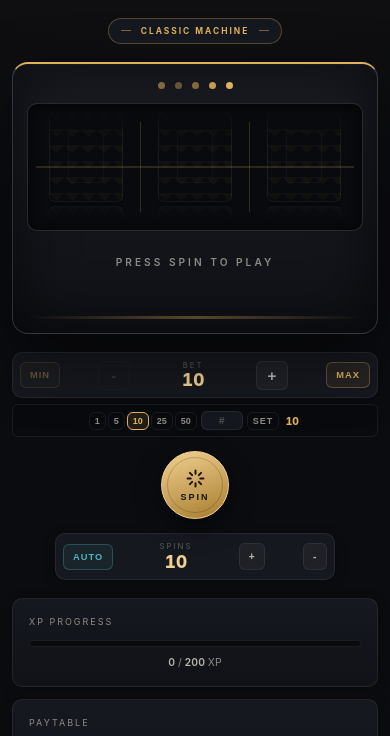
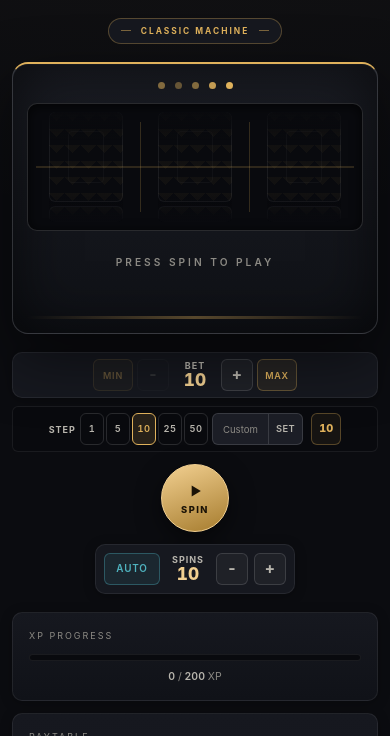
Before and after one commit to leaffoil/SLOP-MACHINE, a plain HTML site: page index.html in a window 390 px wide. Shown: the part 108-844 px from the top of the page. Drawn offline with Linux system fonts and the light colour scheme.

Commit message:
Refine gameplay controls and fix auto-spin stop

```diff
--- a/css/responsive.css
+++ b/css/responsive.css
@@ -68,22 +68,26 @@
   .reel-divider { height: 90px; }
 
   .controls-panel {
+    --ctrl-h: 32px;
     grid-template-columns: minmax(0, 1fr);
+    grid-template-areas: 'bet' 'spin' 'auto';
     justify-items: center;
-    gap: 14px;
+    gap: 16px;
     max-width: 420px;
   }
-  .bet-group { width: 100%; }
-  .bet-controls, .auto-controls { padding: 7px; }
-  .ctrl-btn { padding: 7px 9px; font-size: 0.68rem; }
-  .ctrl-btn.ctrl-step { min-width: 32px; }
-  .increment-controls { padding: 6px; gap: 4px; }
-  .increment-btn { padding: 4px 6px; font-size: 0.6rem; }
-  .increment-custom { width: 46px; font-size: 0.62rem; }
-  .increment-label { display: none; }
-  .spin-btn { width: 74px; height: 74px; margin-bottom: 0; }
-  .spin-icon { width: 19px; height: 19px; }
-  .auto-controls { width: 100%; max-width: 280px; }
+  .bet-group, .auto-group { width: 100%; }
+  .bet-controls { gap: 6px; padding: 7px; }
+  .ctrl-btn { padding: 0 9px; font-size: 0.68rem; }
+  .ctrl-btn.ctrl-limit { min-width: 40px; font-size: 0.6rem; }
+  .increment-controls { padding: 7px; gap: 6px; }
+  .increment-btn { min-width: 26px; padding: 0 5px; font-size: 0.66rem; }
+  .increment-custom { width: 62px; font-size: 0.68rem; }
+  .increment-current::before { display: none; }
+  .spin-btn { width: 76px; height: 76px; }
+  .spin-icon { width: 20px; height: 20px; }
+  .auto-controls { max-width: 280px; margin: 0 auto; }
+  .auto-group { align-items: center; }
+  .stop-btn { max-width: 280px; }
 
   .left-sidebar,
   .right-sidebar { grid-template-columns: minmax(0, 1fr); }
@@ -117,9 +121,16 @@
   .symbol-slot, .symbol-placeholder { width: 74px; height: 90px; }
   .symbol-slot svg { width: 58px; height: 58px; }
   .spin-btn { width: 68px; height: 68px; }
+  .controls-panel { gap: 12px; }
+  .bet-controls { gap: 4px; padding: 6px; }
+  .ctrl-btn { padding: 0 7px; font-size: 0.66rem; }
+  .bet-display, .auto-display { min-width: 44px; }
+  .increment-controls { gap: 4px; padding: 6px; }
   .increment-presets { gap: 2px; }
-  .increment-btn { padding: 3px 5px; }
-  .increment-custom { width: 42px; }
+  .increment-btn { min-width: 24px; padding: 0 4px; font-size: 0.62rem; }
+  .increment-custom { width: 56px; font-size: 0.64rem; }
+  .increment-apply { padding: 0 7px; }
+  .increment-current { padding: 0 7px; }
   .nav-btn { min-width: 48px; padding: 8px; }
 }
 
--- a/css/style.css
+++ b/css/style.css
@@ -603,21 +603,26 @@ html, body {
 }
 
 /* ========================================
-   CONTROLS PANEL — one coherent component
+   CONTROLS PANEL — three clearly bounded zones
+   BET module | SPIN | AUTO/STOP module
    ======================================== */
 .controls-panel {
+  --ctrl-h: 34px;
   display: grid;
   grid-template-columns: minmax(0, 1fr) auto minmax(0, 1fr);
-  align-items: end;
-  gap: 18px;
+  grid-template-areas: 'bet spin auto';
+  align-items: center;
+  gap: 24px;
   width: 100%;
-  max-width: 520px;
+  max-width: 660px;
+  margin: 0 auto;
 }
 
+/* Shared control surface */
 .bet-controls, .auto-controls {
   display: flex;
   align-items: center;
-  gap: 5px;
+  gap: 6px;
   background: var(--bg-card);
   border: 1px solid var(--border);
   border-radius: var(--radius-md);
@@ -625,27 +630,44 @@ html, body {
   box-shadow: var(--shadow-card);
 }
 
-.ctrl-btn {
+/* Shared button rules — one design system for every control button */
+.ctrl-btn, .increment-btn, .increment-apply {
+  height: var(--ctrl-h);
+  display: inline-flex;
+  align-items: center;
+  justify-content: center;
   background: rgba(255,255,255,0.04);
-  border: 1px solid var(--border);
+  border: 1px solid var(--border-strong);
+  border-radius: var(--radius-sm);
   color: var(--text-secondary);
-  border-radius: var(--radius-sm);
-  padding: 8px 11px;
+  padding: 0 10px;
+  font-family: inherit;
   font-size: 0.72rem;
-  letter-spacing: 0.5px;
+  font-weight: 600;
+  letter-spacing: 0.3px;
+  line-height: 1;
   cursor: pointer;
-  font-weight: 600;
   transition: background var(--transition), border-color var(--transition),
-              color var(--transition), transform var(--transition);
+              color var(--transition), transform var(--transition), box-shadow var(--transition);
 }
-.ctrl-btn:hover:not(:disabled) {
+.ctrl-btn:hover:not(:disabled),
+.increment-btn:hover:not(:disabled):not(.active) {
   background: var(--bg-card-alt);
-  border-color: var(--border-strong);
+  border-color: var(--text-muted);
   color: var(--text-primary);
 }
-.ctrl-btn:active:not(:disabled) { transform: translateY(1px); }
-.ctrl-btn:disabled, .ctrl-btn.disabled {
-  opacity: 0.35;
+.ctrl-btn:active:not(:disabled),
+.increment-btn:active:not(:disabled),
+.increment-apply:active:not(:disabled) { transform: translateY(1px); }
+.ctrl-btn:focus-visible, .increment-btn:focus-visible,
+.increment-apply:focus-visible, .increment-custom:focus-visible,
+.spin-btn:focus-visible {
+  outline: 2px solid var(--gold);
+  outline-offset: 2px;
+}
+.ctrl-btn:disabled, .ctrl-btn.disabled,
+.increment-btn:disabled {
+  opacity: 0.32;
   cursor: not-allowed;
   background: transparent;
   border-color: var(--border);
@@ -657,112 +679,46 @@ html, body {
   color: var(--text-dim);
 }
 
-/* MIN/MAX distinct from +/- step buttons */
+/* MIN/MAX: amber identity, clearly separate from step buttons */
 .ctrl-btn.ctrl-limit {
   background: rgba(224,178,92,0.08);
   border-color: var(--border-gold);
   color: var(--gold);
-  font-size: 0.62rem;
-  letter-spacing: 1px;
+  font-size: 0.64rem;
+  letter-spacing: 0.8px;
+  min-width: 44px;
 }
 .ctrl-btn.ctrl-limit:hover:not(:disabled) {
   background: rgba(224,178,92,0.16);
   border-color: var(--gold);
   color: var(--gold-soft);
 }
-.ctrl-btn.ctrl-step {
-  font-size: 1rem;
-  min-width: 34px;
-  padding: 6px 0;
-  line-height: 1;
+
+/* +/- buttons: identical size and weight in BET and SPINS rows */
+.ctrl-btn.ctrl-step, .auto-controls .ctrl-btn:not(.auto-action) {
+  font-size: 1.05rem;
+  font-weight: 700;
+  min-width: var(--ctrl-h);
+  padding: 0;
 }
 
-/* Bet group: control row + step selector stacked as one module */
-.bet-group {
-  display: flex;
-  flex-direction: column;
-  gap: 6px;
-  min-width: 0;
-}
-.bet-controls { justify-content: space-between; }
-
-.increment-controls {
-  display: flex;
-  align-items: center;
-  justify-content: center;
-  flex-wrap: wrap;
-  gap: 5px;
-  background: var(--bg-inset);
-  border: 1px solid var(--border);
-  border-radius: var(--radius-sm);
-  padding: 6px 8px;
-}
-.increment-label {
-  font-size: 0.55rem;
-  letter-spacing: 1.5px;
-  color: var(--text-dim);
-  text-transform: uppercase;
-}
-.increment-presets { display: flex; gap: 3px; }
-.increment-btn {
-  background: transparent;
-  border: 1px solid var(--border);
-  color: var(--text-muted);
-  border-radius: var(--radius-sm);
-  padding: 3px 7px;
-  font-size: 0.64rem;
-  font-weight: 600;
-  font-variant-numeric: tabular-nums;
-  cursor: pointer;
-  transition: background var(--transition), border-color var(--transition), color var(--transition);
-}
-.increment-btn:hover:not(.active) {
-  border-color: var(--border-strong);
-  color: var(--text-primary);
-}
-.increment-btn.active {
-  background: rgba(224,178,92,0.12);
-  border-color: var(--gold);
-  color: var(--gold);
-}
-.increment-custom {
-  width: 52px;
-  padding: 3px 5px;
-  background: var(--bg-card);
-  border: 1px solid var(--border);
-  border-radius: var(--radius-sm);
-  color: var(--text-primary);
-  font-size: 0.66rem;
-  font-family: inherit;
-  text-align: center;
-  font-variant-numeric: tabular-nums;
-}
-.increment-custom:focus { outline: none; border-color: var(--gold); }
-.increment-custom.invalid { border-color: var(--red); color: var(--red); }
-.increment-custom::-webkit-outer-spin-button,
-.increment-custom::-webkit-inner-spin-button { -webkit-appearance: none; margin: 0; }
-.increment-custom { -moz-appearance: textfield; appearance: textfield; }
-.increment-custom::placeholder { color: var(--text-dim); }
-.increment-apply { font-size: 0.58rem; letter-spacing: 1px; padding: 3px 6px; }
-.increment-current {
-  font-size: 0.68rem;
-  font-weight: 800;
-  color: var(--gold);
-  min-width: 18px;
-  text-align: center;
-  font-variant-numeric: tabular-nums;
-}
+/* BET module */
+.bet-group { grid-area: bet; display: flex; flex-direction: column; gap: 8px; min-width: 0; }
+.bet-controls { justify-content: center; gap: 8px; }
 
 .bet-display, .auto-display {
   display: flex;
   flex-direction: column;
   align-items: center;
-  min-width: 50px;
+  justify-content: center;
+  min-width: 52px;
+  line-height: 1.05;
 }
 .bet-label, .auto-label {
-  font-size: 0.52rem;
-  letter-spacing: 2px;
-  color: var(--text-dim);
+  font-size: 0.6rem;
+  font-weight: 700;
+  letter-spacing: 1px;
+  color: var(--text-secondary);
   text-transform: uppercase;
 }
 .bet-amount, .auto-amount {
@@ -770,40 +726,120 @@ html, body {
   font-weight: 800;
   color: var(--gold-soft);
   font-variant-numeric: tabular-nums;
-  line-height: 1.1;
 }
 
-/* SPIN BUTTON */
+/* STEP / increment module */
+.increment-controls {
+  display: flex;
+  align-items: center;
+  justify-content: center;
+  flex-wrap: wrap;
+  gap: 8px;
+  background: var(--bg-inset);
+  border: 1px solid var(--border);
+  border-radius: var(--radius-sm);
+  padding: 8px 10px;
+}
+.increment-label {
+  font-size: 0.6rem;
+  font-weight: 700;
+  letter-spacing: 1px;
+  color: var(--text-secondary);
+  text-transform: uppercase;
+}
+.increment-presets { display: flex; gap: 4px; }
+.increment-btn {
+  min-width: 28px;
+  padding: 0 6px;
+  font-size: 0.7rem;
+  font-variant-numeric: tabular-nums;
+  background: transparent;
+}
+.increment-btn.active {
+  background: rgba(224,178,92,0.14);
+  border-color: var(--gold);
+  color: var(--gold);
+}
+.increment-custom-row { display: inline-flex; align-items: center; gap: 8px; }
+.increment-custom-group { display: inline-flex; align-items: stretch; gap: 0; }
+.increment-custom {
+  width: 72px;
+  height: var(--ctrl-h);
+  padding: 0 8px;
+  background: var(--bg-card-alt);
+  border: 1px solid var(--border-strong);
+  border-right: none;
+  border-radius: var(--radius-sm) 0 0 var(--radius-sm);
+  color: var(--text-primary);
+  font-family: inherit;
+  font-size: 0.72rem;
+  font-variant-numeric: tabular-nums;
+  text-align: center;
+}
+.increment-custom::placeholder { color: var(--text-muted); opacity: 1; }
+.increment-custom:focus { outline: none; border-color: var(--gold); z-index: 1; }
+.increment-custom.invalid { border-color: var(--red); color: var(--red); }
+.increment-custom::-webkit-outer-spin-button,
+.increment-custom::-webkit-inner-spin-button { -webkit-appearance: none; margin: 0; }
+.increment-custom { -moz-appearance: textfield; appearance: textfield; }
+.increment-apply {
+  border-radius: 0 var(--radius-sm) var(--radius-sm) 0;
+  background: var(--bg-card-alt);
+  border-color: var(--border-strong);
+  color: var(--text-secondary);
+  font-size: 0.64rem;
+  letter-spacing: 0.5px;
+  padding: 0 10px;
+}
+.increment-apply:hover:not(:disabled) {
+  background: rgba(224,178,92,0.12);
+  border-color: var(--gold);
+  color: var(--gold);
+}
+.increment-current {
+  display: inline-flex;
+  align-items: center;
+  height: var(--ctrl-h);
+  padding: 0 10px;
+  border: 1px solid var(--border-gold);
+  border-radius: var(--radius-sm);
+  background: rgba(224,178,92,0.06);
+  color: var(--gold);
+  font-size: 0.72rem;
+  font-weight: 800;
+  font-variant-numeric: tabular-nums;
+}
+.increment-current::before {
+  content: 'ACTIVE';
+  font-size: 0.52rem;
+  font-weight: 700;
+  letter-spacing: 1px;
+  color: var(--text-muted);
+  margin-right: 6px;
+}
+
+/* SPIN — primary action, isolated in its own zone */
+.spin-zone { grid-area: spin; display: flex; align-items: center; justify-content: center; }
 .spin-btn {
-  align-self: end;
   background: linear-gradient(160deg, var(--gold-soft), var(--gold-dark));
   border: 1px solid var(--gold-soft);
   border-radius: 50%;
-  width: 84px;
-  height: 84px;
+  width: 88px;
+  height: 88px;
   display: flex;
   flex-direction: column;
   align-items: center;
   justify-content: center;
-  gap: 4px;
+  gap: 3px;
   cursor: pointer;
-  font-size: 0.6rem;
+  font-family: inherit;
+  font-size: 0.62rem;
   font-weight: 800;
-  letter-spacing: 2px;
+  letter-spacing: 1.5px;
   color: #1a1206;
   box-shadow: 0 8px 24px rgba(0,0,0,0.5);
   transition: transform var(--transition), box-shadow var(--transition),
               background var(--transition), filter var(--transition);
-  position: relative;
-  margin-bottom: 2px;
-}
-.spin-btn::after {
-  content: '';
-  position: absolute;
-  inset: 5px;
-  border-radius: 50%;
-  border: 1px solid rgba(0,0,0,0.18);
-  pointer-events: none;
 }
 .spin-btn:hover:not(:disabled) {
   transform: translateY(-2px);
@@ -811,35 +847,46 @@ html, body {
   box-shadow: 0 12px 28px rgba(0,0,0,0.55), 0 0 0 4px rgba(224,178,92,0.1);
 }
 .spin-btn:active:not(:disabled) { transform: translateY(1px) scale(0.97); }
-.spin-btn:disabled {
-  background: var(--bg-card-alt);
-  border-color: var(--border);
-  box-shadow: none;
-  cursor: not-allowed;
-  color: var(--text-dim);
+.spin-btn:disabled { background: var(--bg-card-alt); border-color: var(--border); box-shadow: none; cursor: not-allowed; color: var(--text-dim); }
+.spin-icon { width: 22px; height: 22px; display: block; }
+.spin-label { display: block; }
+/* During a real spin: clear state, no spinner ambiguity */
+.spin-btn.spinning .spin-icon { display: none; }
+.spin-btn.spinning .spin-label { font-size: 0.58rem; letter-spacing: 1px; }
+.spin-btn.spinning .spin-label::after { content: 'NING'; }
+.spin-btn.spinning::before {
+  content: '';
+  width: 14px; height: 14px;
+  border: 2px solid rgba(0,0,0,0.25);
+  border-top-color: #1a1206;
+  border-radius: 50%;
+  margin-bottom: 2px;
+  animation: spin-rotate 0.8s linear infinite;
 }
-.spin-icon { width: 22px; height: 22px; }
 
-/* Auto-spin controls */
-.auto-controls { justify-content: space-between; }
-#auto-btn {
-  background: rgba(79,179,191,0.08);
-  border-color: rgba(79,179,191,0.3);
+/* AUTO + STOP — one grouped workflow */
+.auto-group { grid-area: auto; display: flex; flex-direction: column; align-items: stretch; gap: 6px; min-width: 0; }
+.auto-controls { justify-content: center; gap: 6px; }
+.auto-action {
+  background: rgba(79,179,191,0.1);
+  border-color: rgba(79,179,191,0.35);
   color: var(--neon);
-  font-size: 0.62rem;
-  letter-spacing: 1px;
+  font-size: 0.68rem;
+  letter-spacing: 0.8px;
+  min-width: 56px;
 }
-#auto-btn:hover:not(:disabled) {
-  background: rgba(79,179,191,0.16);
+.auto-action:hover:not(:disabled) {
+  background: rgba(79,179,191,0.18);
   border-color: var(--neon);
   color: var(--neon);
 }
 .stop-btn {
-  background: rgba(217,100,89,0.12);
-  border-color: rgba(217,100,89,0.4);
+  width: 100%;
+  background: rgba(217,100,89,0.1);
+  border-color: rgba(217,100,89,0.35);
   color: var(--red);
-  font-size: 0.62rem;
-  letter-spacing: 1px;
+  font-size: 0.68rem;
+  letter-spacing: 0.8px;
 }
 .stop-btn:hover:not(:disabled) {
   background: rgba(217,100,89,0.2);
--- a/index.html
+++ b/index.html
@@ -202,36 +202,43 @@
               </div>
               <div class="increment-controls">
                 <span class="increment-label">STEP</span>
-                <div class="increment-presets" id="increment-presets">
+                <div class="increment-presets" id="increment-presets" role="group" aria-label="Bet increment presets">
                   <button class="increment-btn" data-increment="1">1</button>
                   <button class="increment-btn" data-increment="5">5</button>
                   <button class="increment-btn" data-increment="10">10</button>
                   <button class="increment-btn" data-increment="25">25</button>
                   <button class="increment-btn" data-increment="50">50</button>
                 </div>
-                <input type="number" id="increment-custom" class="increment-custom" min="1" step="1" placeholder="#" aria-label="Custom bet increment" title="Custom increment">
-                <button class="increment-btn increment-apply" id="increment-apply">SET</button>
-                <span class="increment-current" id="increment-current">10</span>
+                <div class="increment-custom-row">
+                  <div class="increment-custom-group">
+                    <input type="number" id="increment-custom" class="increment-custom" min="1" step="1" placeholder="Custom" aria-label="Custom bet increment" title="Enter a custom increment">
+                    <button class="increment-btn increment-apply" id="increment-apply" title="Apply custom increment">SET</button>
+                  </div>
+                  <span class="increment-current" id="increment-current" title="Active increment">10</span>
+                </div>
               </div>
             </div>
 
+            <div class="spin-zone">
               <button class="spin-btn" id="spin-btn">
-              <svg class="spin-icon" viewBox="0 0 24 24" fill="none">
-                <path d="M12 2v4M12 18v4M4.93 4.93l2.83 2.83M16.24 16.24l2.83 2.83M2 12h4M18 12h4M4.93 19.07l2.83-2.83M16.24 7.76l2.83-2.83" stroke="currentColor" stroke-width="2.5" stroke-linecap="round"/>
+                <svg class="spin-icon" viewBox="0 0 24 24" fill="none" aria-hidden="true">
+                  <path d="M8 5.5v13l11-6.5-11-6.5z" fill="currentColor"/>
                 </svg>
-              <span>SPIN</span>
+                <span class="spin-label">SPIN</span>
               </button>
+            </div>
 
-            <button class="ctrl-btn stop-btn" id="stop-btn" style="display: none">STOP</button>
-
+            <div class="auto-group" id="auto-group">
               <div class="auto-controls">
-              <button class="ctrl-btn" id="auto-btn">AUTO</button>
+                <button class="ctrl-btn auto-action" id="auto-btn" title="Start automatic spins">AUTO</button>
                 <div class="auto-display">
                   <span class="auto-label">SPINS</span>
                   <span class="auto-amount" id="auto-amount">10</span>
                 </div>
-              <button class="ctrl-btn" id="auto-up">+</button>
-              <button class="ctrl-btn" id="auto-down">-</button>
+                <button class="ctrl-btn" id="auto-down" title="Fewer auto spins">-</button>
+                <button class="ctrl-btn" id="auto-up" title="More auto spins">+</button>
+              </div>
+              <button class="ctrl-btn stop-btn" id="stop-btn" style="display: none" title="Stop automatic spins">STOP</button>
             </div>
           </div>
         </div>
--- a/js/main.js
+++ b/js/main.js
@@ -239,7 +239,8 @@ function handleSpinClick() {
 }
 
 function handleStopClick() {
-  // Stop both spinning and auto-spin
+  // Stop both the current spin and the auto-spin workflow
+  if (autoSpinActive) stopAutoSpin('Auto-spin stopped');
   SlotMachine.stopAllReels();
 }
 
```
Also changed, not shown: css/animations.css (+5 -10 lines), tests/run-tests.js (+16 -4 lines). Lines whose indentation alone changed are shown as unchanged.
